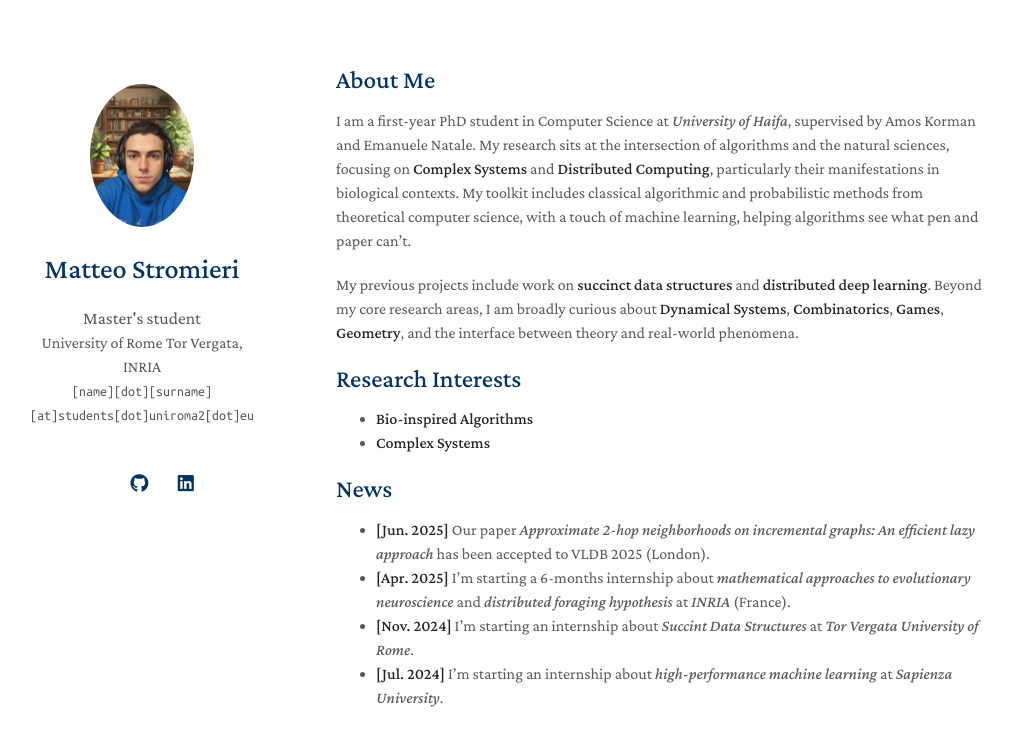
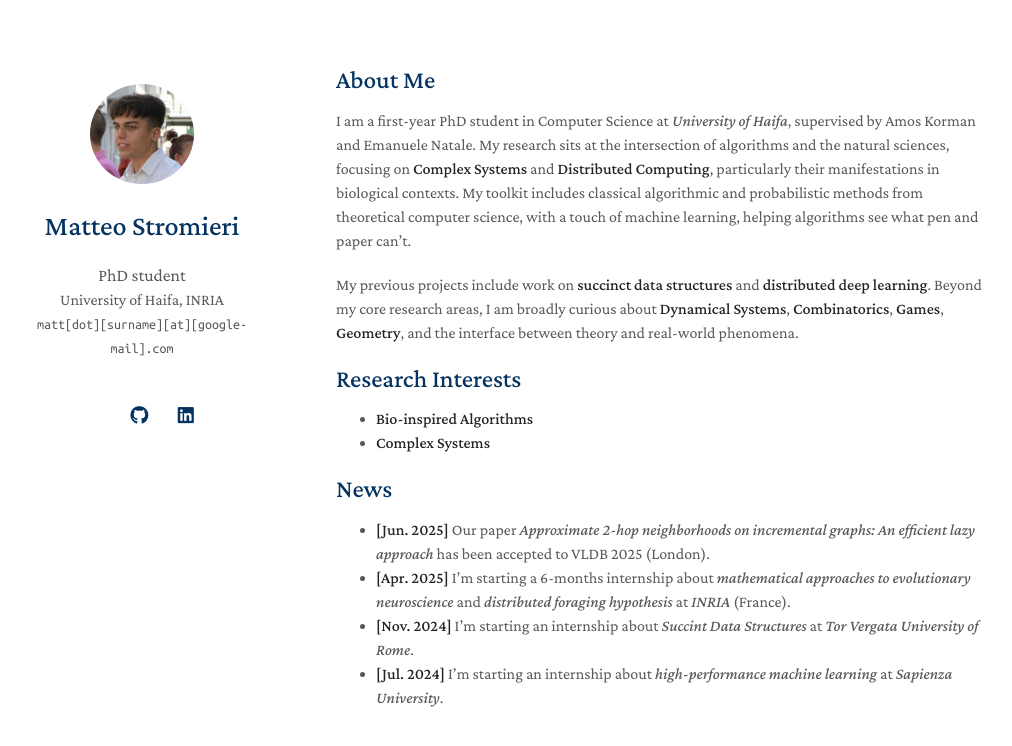
Before and after one commit to MatteoStromieri/matteostromieri.github.io, a Jekyll site: the page built from index.md, in a window 1280 px wide. Shown: the top 746 px of the page, without its empty margins (134-1146 px from the left). Built offline with Jekyll 4.4.1, drawn with Linux system fonts in a browser that asks for light colours; a style sheet for code colours, icons or effects is not loaded; our own code applies the rules of GitHub Pages for plain Markdown files.

Commit message:
Update _config.yml

```diff
--- a/_config.yml
+++ b/_config.yml
@@ -1,8 +1,8 @@
 # Basic Information
 title: "Matteo Stromieri"
-position: "Master's student"
-affiliation: "University of Rome Tor Vergata, INRIA"
-email: "[name][dot][surname][at]students[dot]uniroma2[dot]eu"
+position: "PhD student"
+affiliation: "University of Haifa, INRIA"
+email: "matt[dot][surname][at][google-mail].com"
 
 # Search Engine Optimization (SEO)
 keywords: "Matteo Stromieri"
@@ -17,7 +17,7 @@ linkedin: "https://it.linkedin.com/in/matteo-stromieri-8336a31b8"
 # twitter: "https://twitter.com/"
 
 # Images
-avatar: "./assets/img/avatar.jpg"
+avatar: "./assets/img/avatar.png"
 favicon: "./assets/img/favicon.png"
 favicon_dark: "./assets/img/favicon-dark.png"
 
```
